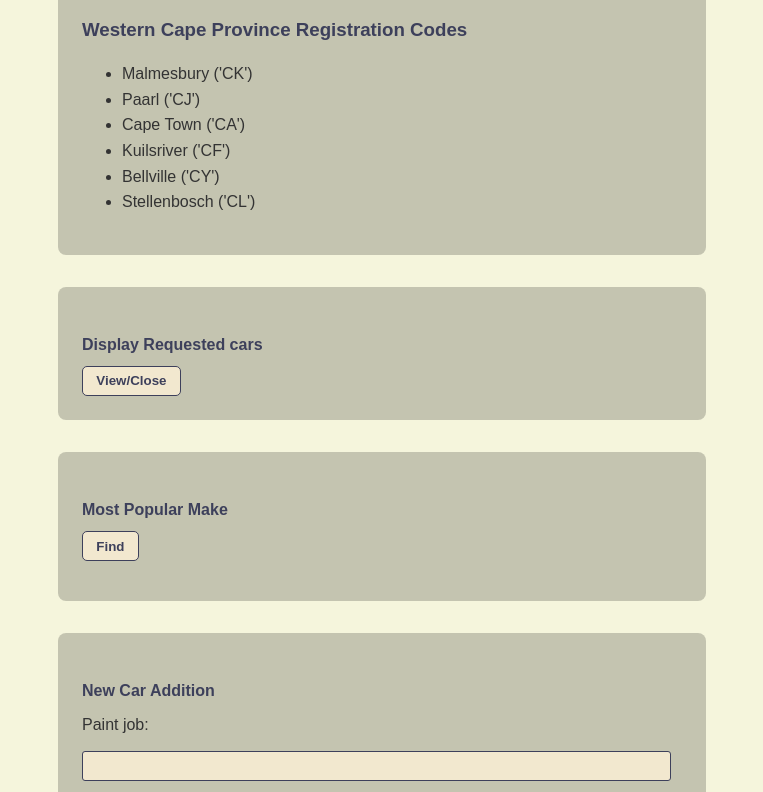
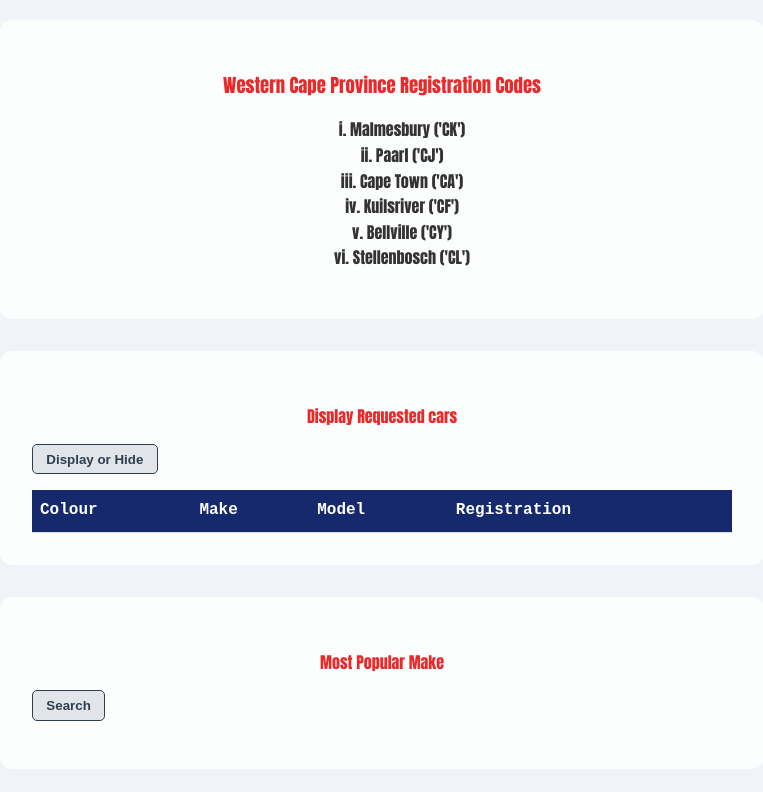
Before and after one commit to Loyiso-Xaba/car-crud-api-application, a website: page public/index.html in a window 1280 px wide. Shown: the part 132-924 px from the top of the page, without its empty margins (258-1021 px from the left). Drawn offline with nearby package versions, Linux system fonts and the light colour scheme.

Commit message:
final committ

```diff
--- a/public/app.js
+++ b/public/app.js
@@ -16,7 +16,7 @@ document.addEventListener("alpine:init", () => {
         reg_number: ''
       },
 
-      fetchCars() {
+      showCars() {
         axios.get(`/api/cars`)
           .then(response => {
             this.cars = response.data;
--- a/public/index.html
+++ b/public/index.html
@@ -29,8 +29,9 @@
 
     <div class="border">
         <h4>Display Requested cars</h4>
-        <div class="dropdown" x-data="{ showCars: false }">
-            <button @click="showCars = !showCars; if (showCars) fetchCars();" class="color-button">View/Close</button>
+        <div class="dropdown" x-data="{ showCars: true }">
+            <button
+            @click="showCars = !showCars; if (showCars) showCars();" class="color-button">Display or Hide</button>
             <template x-if="showCars">
                 <table>
                     <thead>
@@ -38,7 +39,7 @@
                             <th>Colour</th>
                             <th>Make</th>
                             <th>Model</th>
-                            <th>Reg. No.</th>
+                            <th>Registration</th>
                         </tr>
                     </thead>
                     <tbody>
@@ -58,7 +59,7 @@
 
     <div class="border">
         <h4>Most Popular Make</h4>
-        <button @click="findMostPopularCar" class="color-button">Find</button>
+        <button @click="findMostPopularCar" class="color-button">Search</button>
         <p x-text="popularMake"></p>
     </div>
 
@@ -80,14 +81,14 @@
             <label for="reg_number">Registration:</label>
             <input id="reg_number" type="text" x-model="newCar.reg_number" class="button">
         </div>
-        <button @click="addNewCar" class="color-button">Add entry</button>
+        <button @click="addNewCar" class="color-button">Add New Car</button>
         <p x-text="addMessage" :class="messageType === 'success' ? 'success' : 'error'"></p>
     </div>
 
     <div class="border">
         <h4>CAR DELETION</h4>
         Registration: <input type="text" x-model="deleteCar.reg_number" class="button">
-        <button @click="deleteCarEntry" class="color-button">Delete entry</button>
+        <button @click="deleteCarEntry" class="color-button">Delete Car</button>
         <p x-text="deleteMessage" :class="deleteMessageType === 'success' ? 'success' : 'error'"></p>
     </div>
 
--- a/public/style.css
+++ b/public/style.css
@@ -1,46 +1,59 @@
 body {
-    background-color: beige;
-    font-family: Arial, sans-serif;
-    color: #333;
+    background-color: #f0f4f8; /* Light grey background for a fresh look */
+    font-family:Impact, Haettenschweiler, 'Arial Narrow Bold', sans-serif; /* Changed font for a modern touch */
+    color: #333; /* Retained text color for readability */
     line-height: 1.6;
+}
+li {
+    text-align: center;
+    list-style-type:lower-roman;
+    list-style-position:inside;
+}
+ul {
+    text-align: center;
+    list-style-position: inside;
 }
 
 h1 {
-    font-size: 2em;
-    color: #3d405b;
+    text-align: center;
+    font-size: 3.3em; /* Increased size for better emphasis */
+    color: #2c3e50; /* Darker blue-grey for a stronger visual impact */
     margin-bottom: 0.5em;
 }
 
 h3, h4 {
-    margin-bottom: 0.5em;
-    color: #3d405b;
+    text-align: center;
+    margin-bottom: 0.9em;
+    color: #e82a2a; /* Slightly lighter than h1 for hierarchy */
 }
 
 .border {
-    padding: 1.5em;
+    padding: 2em; /* Increased padding for more space */
     margin: 2em auto;
-    border-radius: 0.5em;
+    border-radius: 0.75em; /* Slightly larger radius for a softer look */
     transition: transform 0.3s ease, background-color 0.3s ease;
-    background-color: rgba(0, 0, 0, 0.2);
-    max-width: 600px;
+    background-color: rgba(255, 255, 255, 0.8); /* Lighter background for better contrast */
+    max-width: 700px; /* Increased max-width for more content space */
 }
 
 .border:hover {
-    transform: scale(1.02);
+    transform: scale(1.03); /* Slightly larger hover effect */
 }
 
 .color-button {
     cursor: pointer;
-    background-color: #f2e8cf;
-    border: 1px solid #3d405b;
+    background-color: #e1e5e9; /* Soft grey background */
+    border: 1px solid #2c3e50; /* Darker border for contrast */
     border-radius: 5px;
     padding: 0.5em 1em;
-    color: #3d405b;
+    color: #2c3e50; /* Darker text color */
     font-weight: bold;
+    text-align: center;
+    display: inline-block;
 }
 
 .color-button:hover {
-    background-color: #a5a58d;
+    background-color: #95a5a6; /* Greyish-blue for hover state */
     color: #fff;
 }
 
@@ -49,13 +62,16 @@ h3, h4 {
 }
 
 .button {
-    background-color: #f2e8cf;
-    border: 1px solid #3d405b;
+    text-align:center ;
+    background-color: #e1e5e9; /* Same as .color-button for consistency */
+    border: 1px solid #2c3e50; /* Same as .color-button */
     border-radius: 3px;
     padding: 0.5em;
     transition: transform 0.1s ease, background-color 0.2s ease;
     margin: 1em 0;
     width: calc(100% - 2em);
+    display: flex;
+    justify-content: center;
 }
 
 table {
@@ -65,27 +81,28 @@ table {
 }
 
 th, td {
-    padding: 0.25em;
+    padding: 0.5em; /* Increased padding for better readability */
     text-align: left;
     border-bottom: 1px solid #ddd;
 }
 
 th {
-    background-color: #81b29a;
+    background-color: #15296c; /* Strong blue for header background */
     color: white;
+    font-family: 'Courier New', Courier, monospace;
 }
 
 td {
-    background-color: #f2e8cf;
+    background-color: #f9f9f9; /* Light background for table cells */
 }
 
 tr:hover td {
-    background-color: #d6d1b1;
+    background-color: #ecf0f1; /* Very light grey for hover effect */
 }
 
 @media (max-width: 600px) {
     .border {
-        padding: 1em;
+        padding: 1.5em; /* Adjusted padding for smaller screens */
         margin: 1em;
     }
 
@@ -95,8 +112,8 @@ tr:hover td {
 }
 
 @media (max-width: 300px) {
-    .button, .color-button  {
-        width: calc(100% - 2em);
+    .button, .color-button {
+        width: calc(100% - 1em); /* Adjusted width for very small screens */
         margin: 0.5em 0;
     }
 }
```
Also changed, not shown: workflows/README.md (added), workflows/node.js.yml (added), 1 other file.
